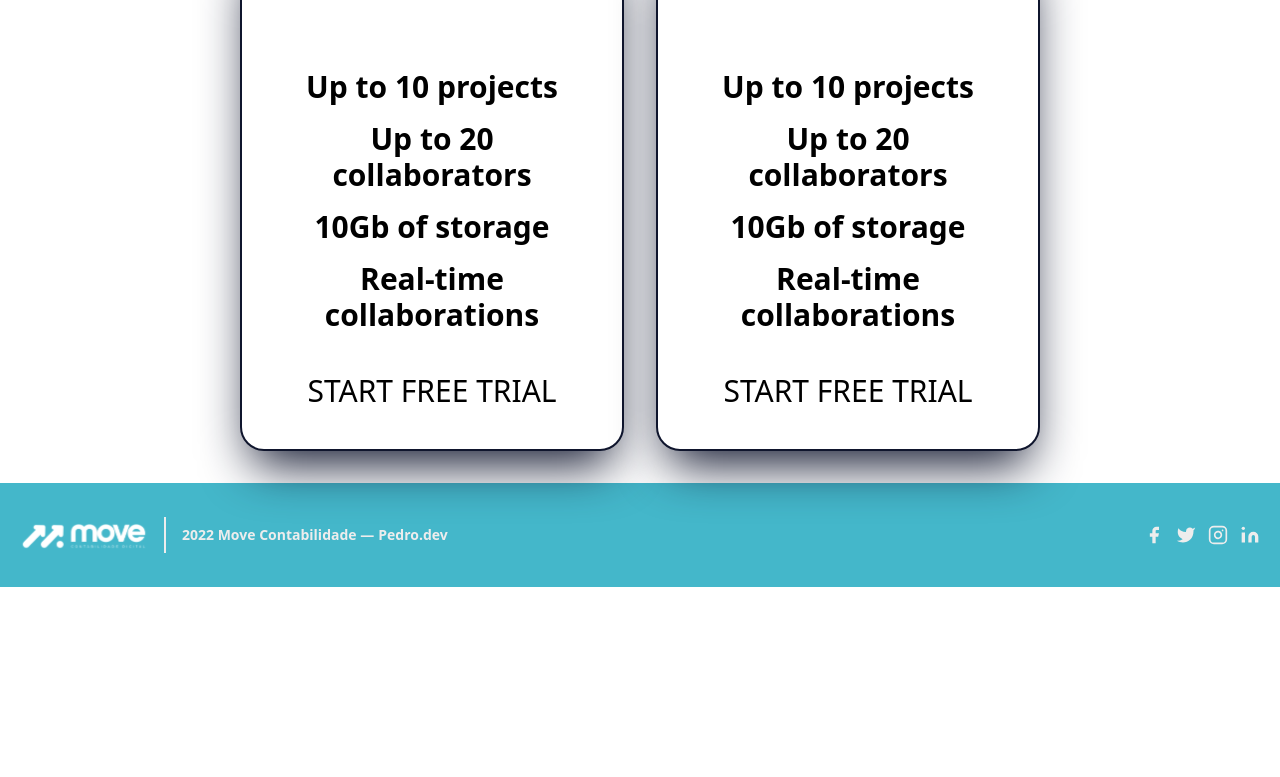
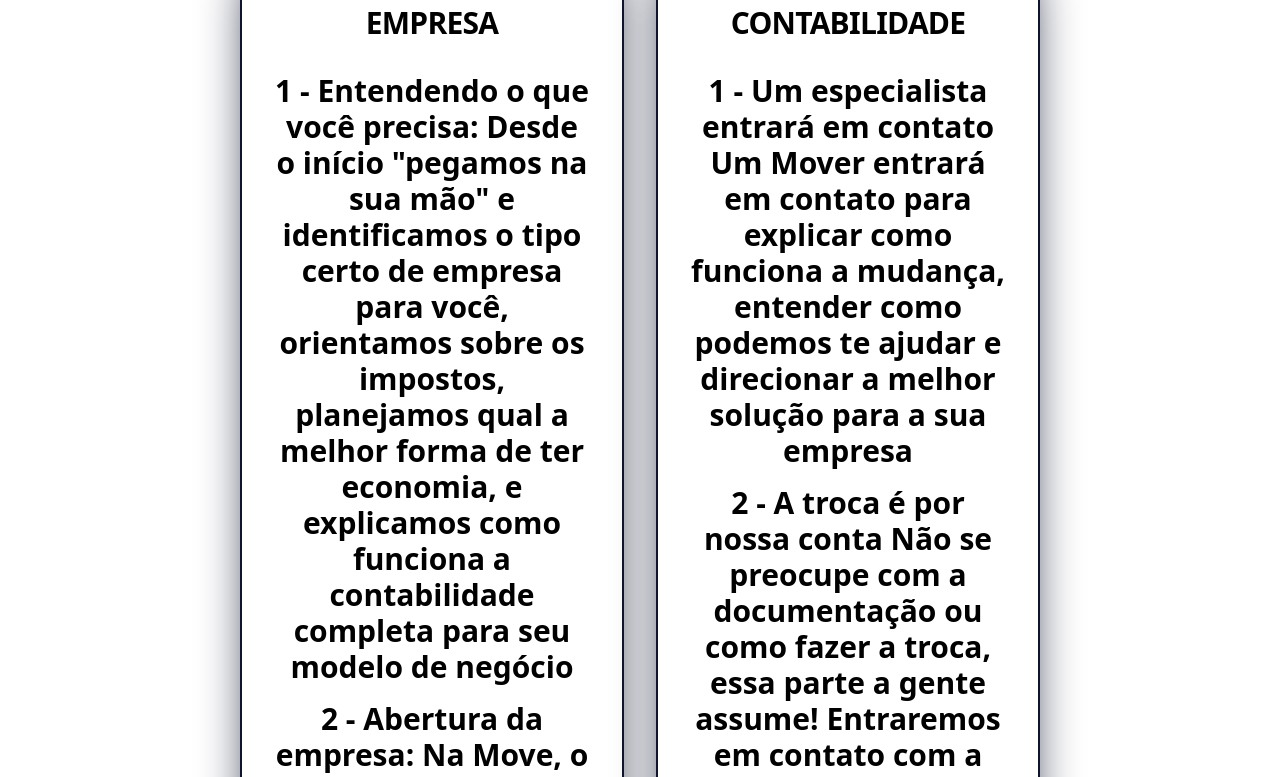
Before and after one commit to PedroNnsM/move-contabildade, a React (Vite) app in the folder my-project/: page / in a window 1280 px wide. Shown: the part 1770-2547 px from the top of the page. Before the commit the page ends 2357 px from the top, so only its background shows below. Built offline with nearby package versions, Linux system fonts and the light colour scheme.

Commit message:
Solocoes concluidas

```diff
--- a/my-project/src/App.jsx
+++ b/my-project/src/App.jsx
@@ -13,8 +13,41 @@
       <div className="bg-white dark:bg-gray-900">
         <div className="container px-6 py-8 mx-auto">
           <div className="flex flex-col items-center justify-center space-y-8 lg:-mx-4 lg:flex-row lg:items-stretch lg:space-y-0">
-            <PriceCards />
-            <PriceCards />
+            <PriceCards
+              servico='Abertura de Empresa'
+              preco='R$: 500.00'
+              periodo=''
+              passo1='1 - Entendendo o que você precisa:
+Desde o início "pegamos na sua mão" e identificamos o tipo certo de empresa para você,
+orientamos sobre os impostos, planejamos qual a melhor forma de ter economia, e
+explicamos como funciona a contabilidade completa para seu modelo de negócio'
+passo2='2 - Abertura da empresa:
+Na Move, o processo de abertura é 100% online, você não precisará se preocupar em perder
+tempo com filas, deslocamentos e burocracia. Envie os documentos necessários
+e deixa que o resto a Move resolve'
+passo3='3 - Contabilidade Completa
+Cuidamos de toda a parte fiscal, folha de pagamento, demonstrações contábeis, e você ainda
+conta com um contador exclusivo que também irá te ajudar com a gestão
+financeira.'
+textBtn='Abertura de empresa'
+            />
+            <PriceCards
+              servico='Troca de Contabilidade'
+              preco='R$: 500.00'
+              periodo=''
+              passo1='1 - Um especialista entrará em contato
+Um Mover entrará em contato para explicar como funciona a mudança, entender como
+podemos te ajudar e direcionar a melhor solução para a sua empresa'
+passo2='2 - A troca é por nossa conta
+Não se preocupe com a documentação ou como fazer a troca, essa parte a gente assume!
+Entraremos em contato com a contabilidade atual para solicitar a mudança e faremos
+todo o acompanhamento de transferência.'
+passo3='3 - Tudo pronto!
+Agora tudo pronto para apertamos o cinto e decolarmos! Após a transferência finalizada,
+vamos marcar nossa primeira reunião de onboarding. Nesse momento mapeamos as dores
+da empresa, fazemos um diagnóstico contábil e tributário e traçamos um plano de ação juntos!'
+textBtn='Troca de Contabilidade'
+            />
           </div>
         </div>
       </div>
--- a/my-project/src/components/Price/index.jsx
+++ b/my-project/src/components/Price/index.jsx
@@ -1,4 +1,4 @@
-export function PriceCards({servico, preco, periodo, }){
+export function PriceCards({servico, preco, periodo,passo1, passo2, passo3,textBtn }){
   return (
 <div className="flex flex-col w-full max-w-sm p-8 space-y-8 text-center bg-move-white border-2 border-move-blue-900 rounded-3xl lg:mx-4 shadow-2xl shadow-move-blue-900 ">
         <div className="flex-shrink-0">
@@ -6,31 +6,29 @@
             {servico}
           </h2>
         </div>
+
+        <ul className="flex-1 space-y-4">
+          <li className="text-gray-500 dark:text-sm">
+            {passo1}
+          </li>
+          <li className="text-gray-500 dark:text-sm">
+            {passo2}
+          </li>
+          <li className="text-gray-500 dark:text-sm">
+            {passo3}
+          </li>
+        </ul>
         <div className="flex-shrink-0">
-          <span className="pt-2 text-4xl font-bold text-gray-800 uppercase dark:text-gray-100">
+          <span className="pt-2 text-4xl font-bold text-move-blue-500 uppercase dark:text-gray-100">
             {preco}
           </span>
           <span className="text-gray-500 dark:text-gray-400">
             {periodo}
           </span>
         </div>
-        <ul className="flex-1 space-y-4">
-          <li className="text-gray-500 dark:text-gray-400">
-            Up to 10 projects
-          </li>
-          <li className="text-gray-500 dark:text-gray-400">
-            Up to 20 collaborators
-          </li>
-          <li className="text-gray-500 dark:text-gray-400">
-            10Gb of storage
-          </li>
-          <li className="text-gray-500 dark:text-gray-400">
-            Real-time collaborations
-          </li>
-        </ul>
-        <button className="inline-flex items-center justify-center px-4 py-2 font-medium text-white uppercase transition-colors bg-blue-500 rounded-lg hover:bg-blue-700 focus:outline-none">
-          Start free trial
-        </button>
+        <button className="text-move-gray-100 bg-move-blue-900 xl  rounded-xl text-sm text-center lg:text-base group">
+            <span className='block box-border border-2 border-move-blue-900 rounded-xl py-3 px-6 bg-move-blue-500  text-move-gray-100 translate-y-[-0.2em] ease-in duration-100 group-hover:translate-y-[-0.33em] group-active:translate-y-0'>{textBtn}</span>
+          </button>
       </div>
 
 );
```
